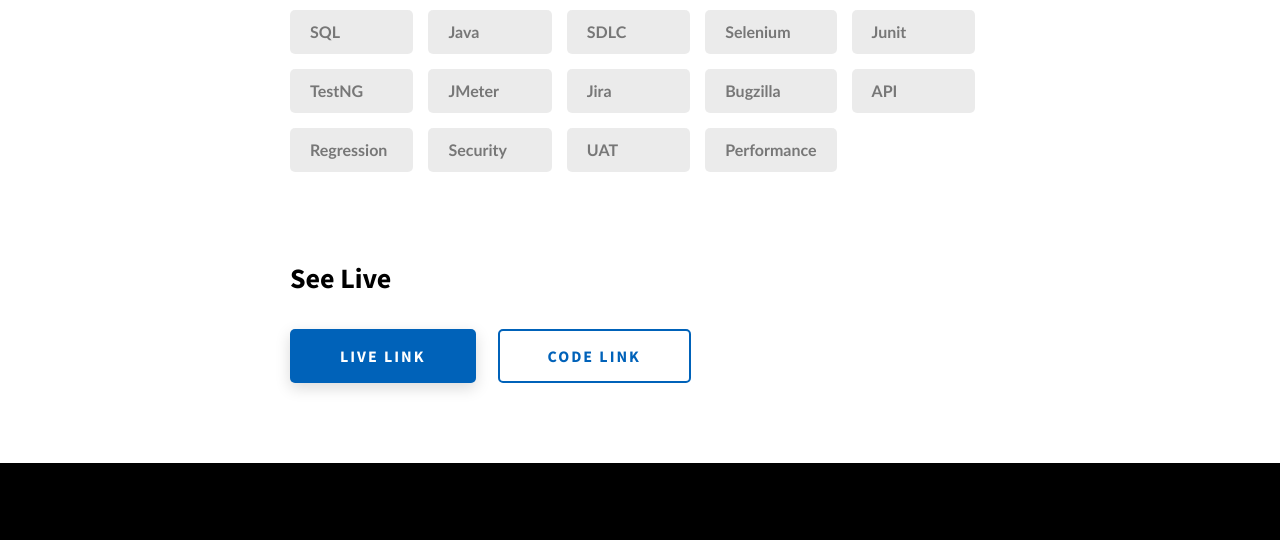
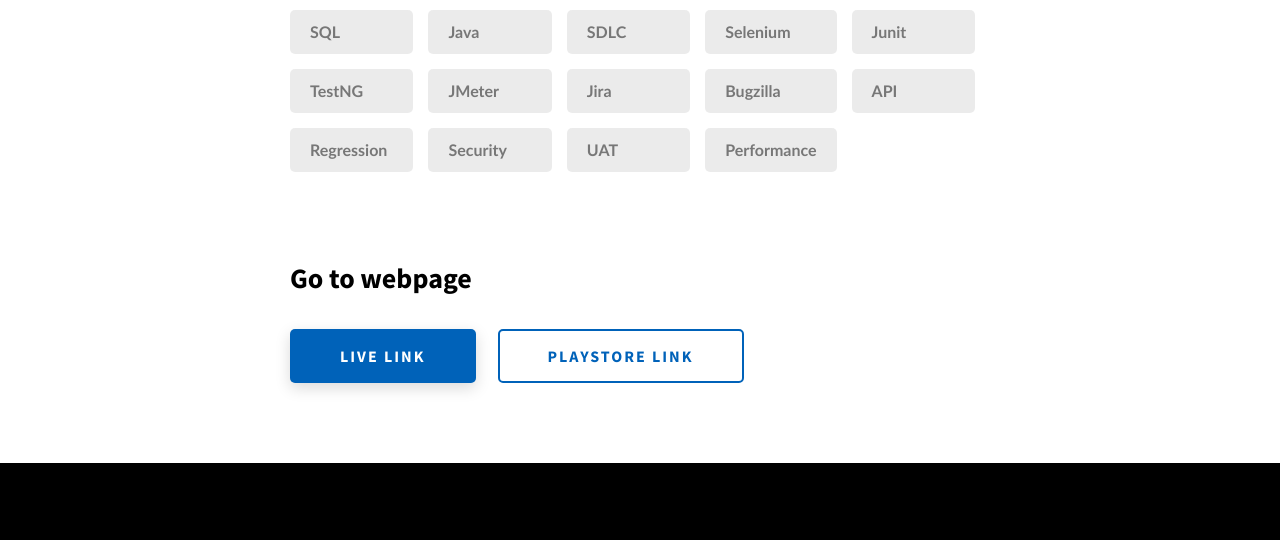
Before and after one commit to Arunprakash-apsh/portfolio.offi.io, a website: page project-1.html in a window 1280 px wide. Shown: the part 2266-2806 px from the top of the page. Drawn offline with Linux system fonts and the light colour scheme; files whose address does not match are found by name.

Commit message:
Update project-1.html

```diff
--- a/project-1.html
+++ b/project-1.html
@@ -137,11 +137,11 @@
             </div>
           </div>
           <div class="project-details__links">
-            <h3 class="project-details__content-title">See Live</h3>
-            <a href="https://qugo.io" class="btn btn--med btn--theme project-details__links-btn" target="_blank">Live
+            <h3 class="project-details__content-title">Go to webpage</h3>
+             <a href="https://qugo.io" class="btn btn--med btn--theme project-details__links-btn" target="_blank">Live
               Link</a>
             <a href="https://play.google.com/store/apps/details?id=com.qugo.qtravel"
-              class="btn btn--med btn--theme-inv project-details__links-btn" target="_blank">Code Link</a>
+              class="btn btn--med btn--theme-inv project-details__links-btn" target="_blank">Playstore Link</a>
           </div>
         </div>
       </div>
```
